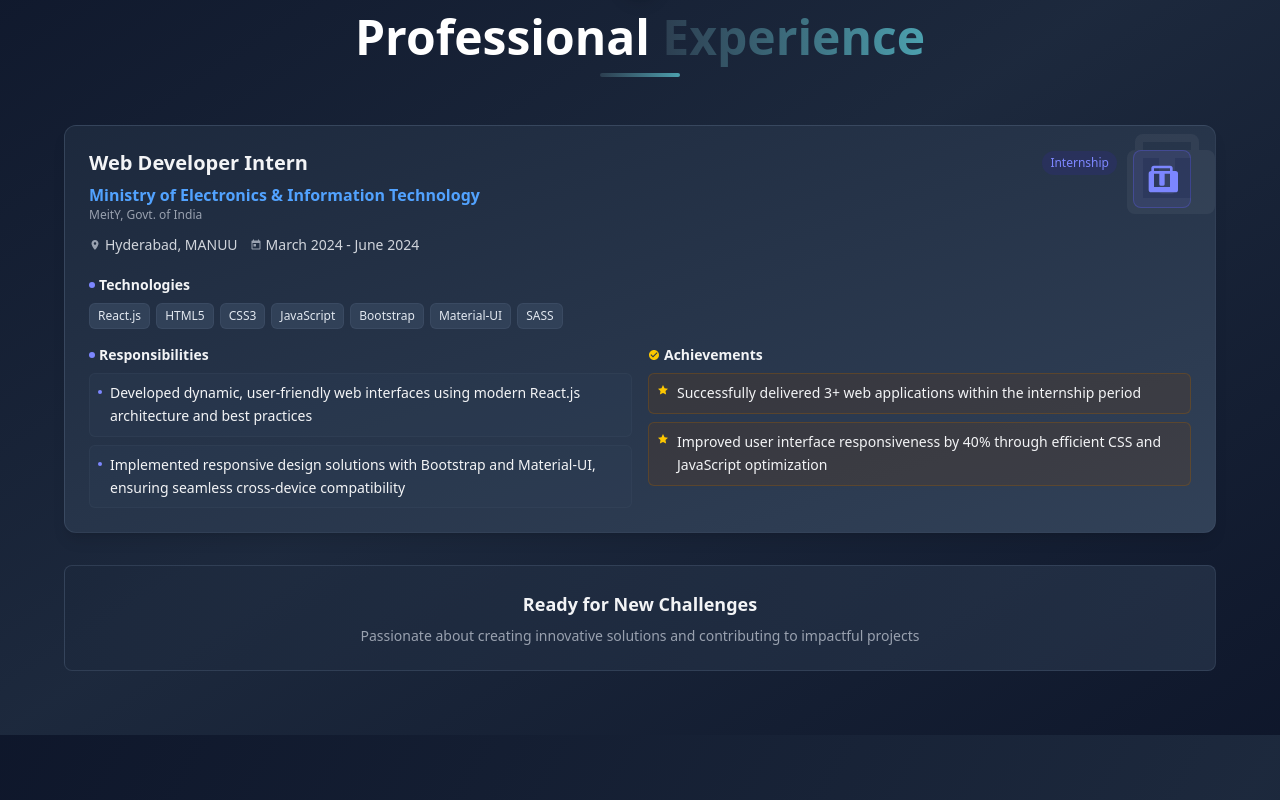
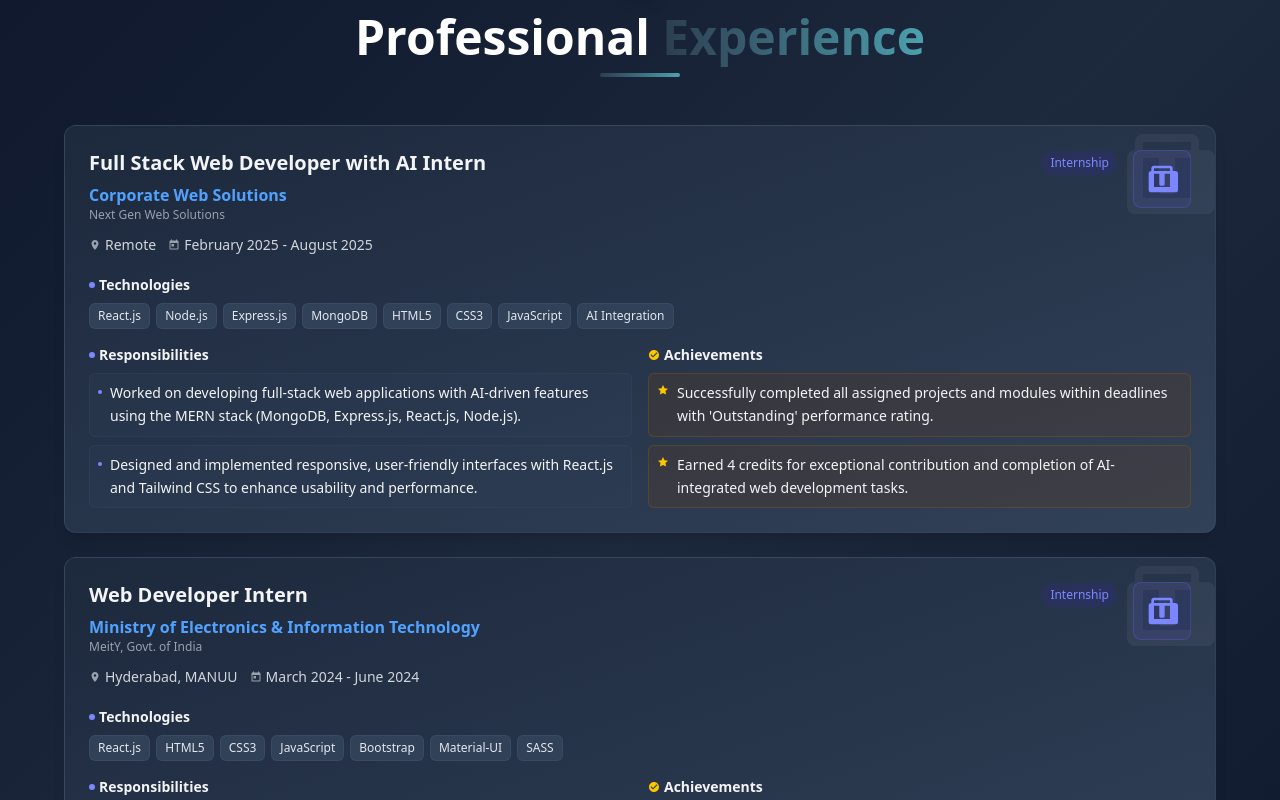
Before and after one commit to farhanrahman0027/My-Portfolio, a React (Vite) app: page / in a window 1280 px wide. Shown: the part 4220-5020 px from the top of the page. Built offline with nearby package versions, Linux system fonts and the light colour scheme.

Commit message:
add experience

```diff
--- a/src/components/Experience.jsx
+++ b/src/components/Experience.jsx
@@ -3,7 +3,39 @@
 
 const experiences = [
   {
-    id: 1,
+  id: 1,
+  role: "Full Stack Web Developer with AI Intern",
+  company: "Corporate Web Solutions",
+  companyShort: "Next Gen Web Solutions",
+  location: "Remote",
+  duration: "February 2025 - August 2025",
+  type: "Internship",
+  technologies: [
+    "React.js",
+    "Node.js",
+    "Express.js",
+    "MongoDB",
+    "HTML5",
+    "CSS3",
+    "JavaScript",
+    "AI Integration"
+  ],
+  description: [
+    "Worked on developing full-stack web applications with AI-driven features using the MERN stack (MongoDB, Express.js, React.js, Node.js).",
+    "Designed and implemented responsive, user-friendly interfaces with React.js and Tailwind CSS to enhance usability and performance.",
+    "Developed and consumed RESTful APIs for seamless frontend-backend communication and data management.",
+    "Integrated AI functionalities into web modules to automate processes and improve user experience.",
+    "Collaborated in an agile environment, participating in regular code reviews and version control with Git and GitHub."
+  ],
+  achievements: [
+    "Successfully completed all assigned projects and modules within deadlines with 'Outstanding' performance rating.",
+    "Earned 4 credits for exceptional contribution and completion of AI-integrated web development tasks.",
+    "Enhanced system efficiency and scalability by implementing optimized backend logic and clean frontend architecture."
+  ]
+}
+,
+  {
+    id: 2,
     role: "Web Developer Intern",
     company: "Ministry of Electronics & Information Technology",
     companyShort: "MeitY, Govt. of India",
@@ -23,6 +55,7 @@
       "Contributed to government digitization initiatives serving thousands of users"
     ]
   },
+
 ];
 
 const Experience = () => {
--- a/src/components/Navbar.jsx
+++ b/src/components/Navbar.jsx
@@ -12,10 +12,10 @@
     { name: "Home", href: "#home", id: "home" },
     { name: "About", href: "#about", id: "about" },
     { name: "Education", href: "#education", id: "education" },
-    { name: "Experience", href: "#experience", id: "experience" },
+    { name: "Experience", href: "#experience", id:"experience" },
     { name: "Projects", href: "#projects", id: "projects" },
     { name: "Skills", href: "#skills", id: "skills" },
-    { name: "Contact", href: "#sontact", id: "contact" },
+    { name: "Contact", href: "#contact", id: "contact" },
   ];
 
   // Smooth scroll function
```
